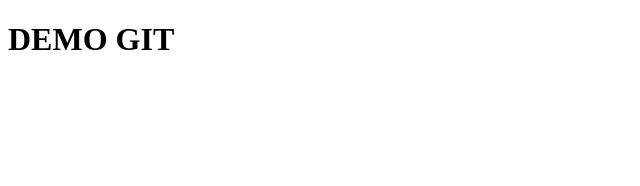
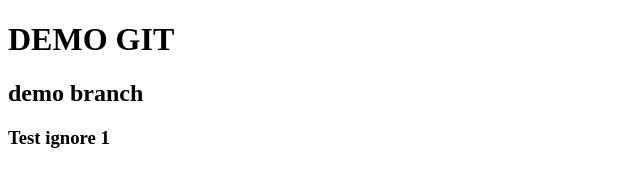
Before and after one commit to Torungu/demo_git, a plain HTML site: page index.html in a window 1280 px wide. Shown: the whole page, without its empty margins (0-640 px from the left). Drawn offline with Linux system fonts and the light colour scheme.

Commit message:
test merge

```diff
--- a/index.html
+++ b/index.html
@@ -7,5 +7,7 @@
   </head>
   <body>
     <h1>DEMO GIT</h1>
+    <h2>demo branch</h2>
+    <h3>Test ignore 1</h3>
   </body>
 </html>
```
Also changed, not shown: 1 other file.
